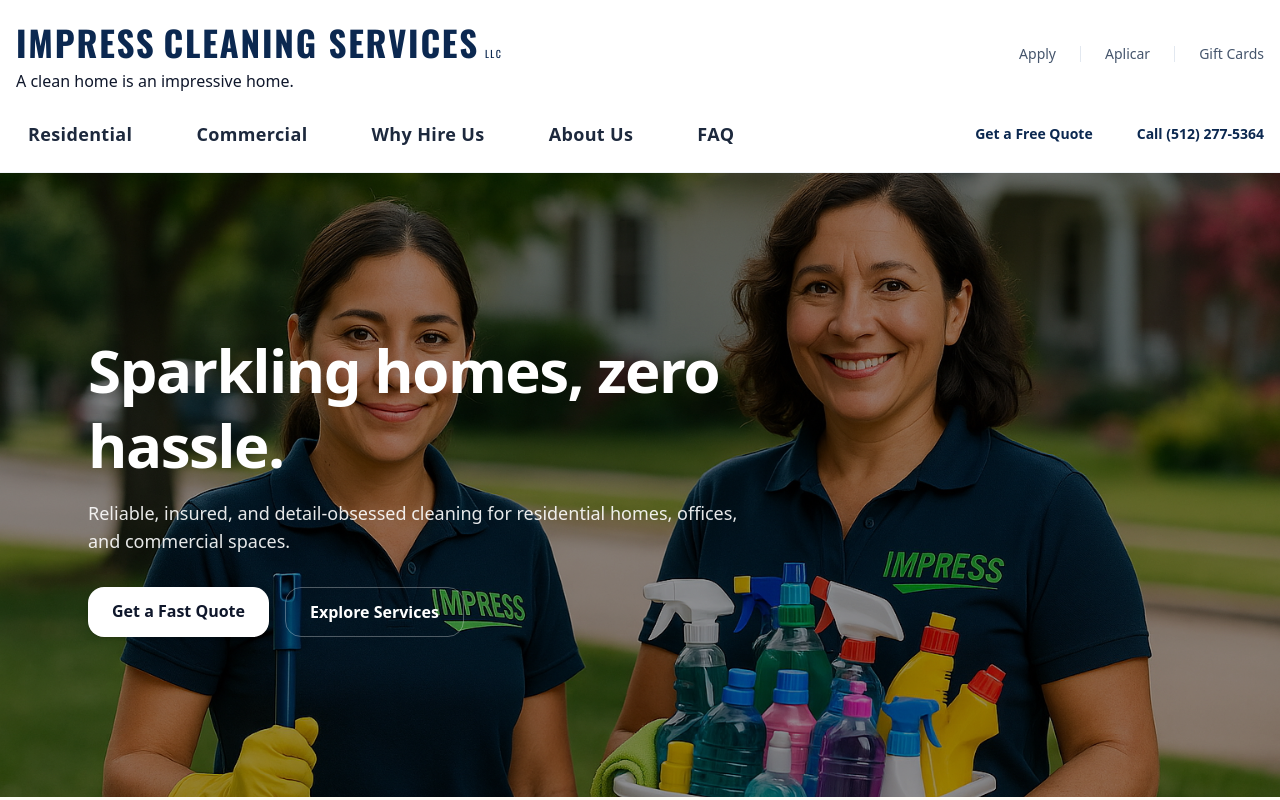
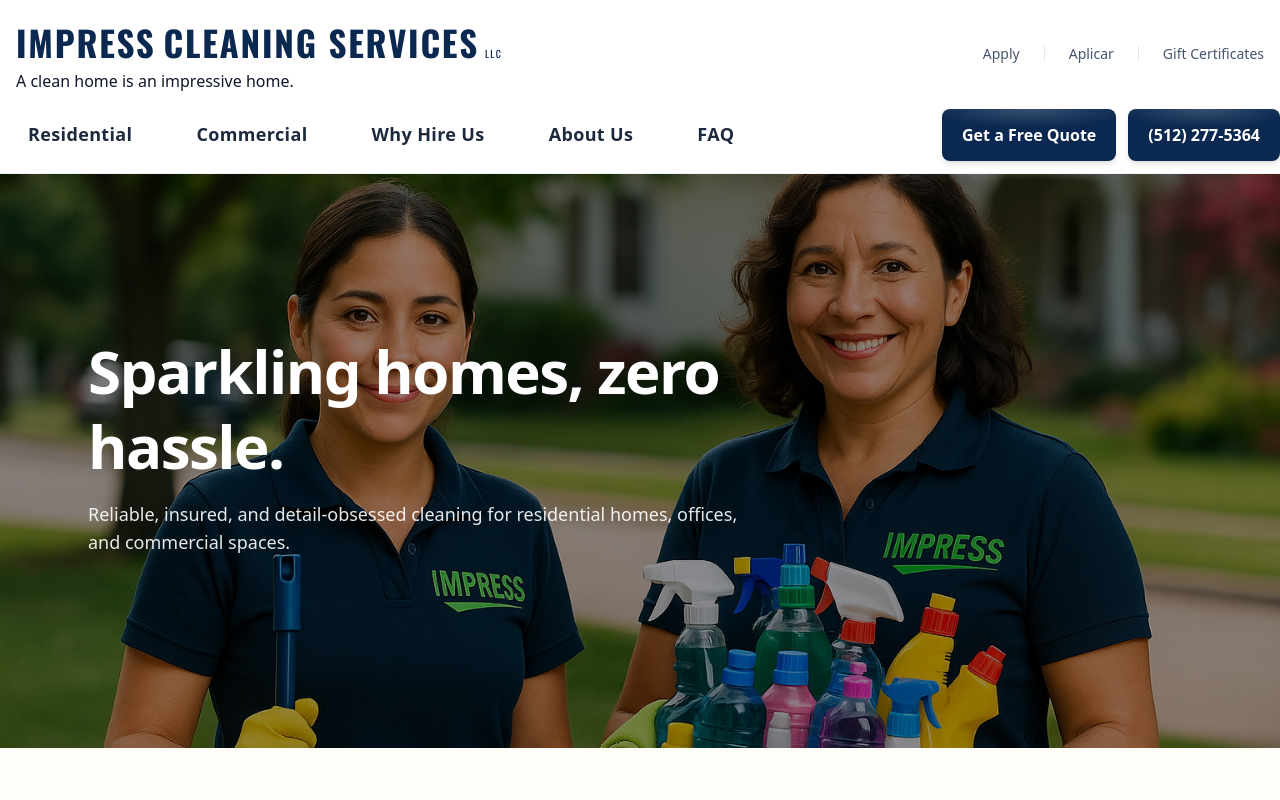
Before and after one commit to resp23f/impress-cleaning-site, a Next.js app: page / in a window 1280 px wide. Shown: the top 800 px of the page. Built offline with nearby package versions, Linux system fonts and the light colour scheme.

Commit message:
Remove old page-level footer; use global Footer component

```diff
--- a/src/app/ImpressCleaningSite.jsx
+++ b/src/app/ImpressCleaningSite.jsx
@@ -76,14 +76,17 @@ export default function ImpressCleaningSite() {
 if (res.ok) {
       setSent(true);
       form.reset();
+    } else {
+      console.error("Formspree JSON error", res.status, payload);
+      alert(payload.errors?.[0]?.message ?? "Submit failed. Check Allowed Domains.");
     }
   } catch (err) {
-      console.error(err);
+    console.error("Network error:", err);
+    alert("Network error. Please try again.");
   } finally {
     setSending(false);
   }
 }
-
   return (
     <main id="home" className="min-h-screen text-slate-800">
 
@@ -112,7 +115,7 @@ export default function ImpressCleaningSite() {
         <li className="mx-6 h-4 w-px bg-slate-200" aria-hidden="true" />
         <li><Link href="/aplicar" className="hover:text-slate-900">Aplicar</Link></li>
         <li className="mx-6 h-4 w-px bg-slate-200" aria-hidden="true" />
-        <li><a href="/gift-cards" className="hover:text-slate-900">Gift Cards</a></li>
+        <li><a href="/gift-cards" className="hover:text-slate-900">Gift Certificates</a></li>
       </ul>
     </div>
 
@@ -150,11 +153,24 @@ export default function ImpressCleaningSite() {
   <div className="ml-auto flex items-center gap-2 shrink-0">
     {/* Desktop ≥1280px */}
     <div className="hidden xl:flex items-center gap-3 shrink-0">
-      <a href="#quote" className="px-4 py-2 text-sm font-semibold text-[#0B2850] whitespace-nowrap">
+      <a href="#quote"
+      className="relative inline-flex items-center justify-center rounded-lg
+bg-[#0B2850] shadow-[inset_0_1px_0_rgba(255,255,255,0.12)] hover:shadow-[inset_0_1px_0_rgba(255,255,255,0.12),0_6px_18px_rgba(0,0,0,0.25)]
+px-5 py-3.5 text-white font-semibold shadow-md hover:shadow-lg hover:brightness-150
+hover:ring-2 hover:ring-[#00A86B]/30 hover:ring-offset-1 transition
+before:absolute before:inset-0 before:rounded-lg
+before:bg-[radial-gradient(100%_60%_at_50%_0%,rgba(255,255,255,0.18),rgba(255,255,255,0)_60%)]
+before:pointer-events-none">
         Get a Free Quote
       </a>
-      <a href="tel:15122775364" className="px-4 py-2 text-sm font-semibold text-[#0B2850] whitespace-nowrap">
-        Call (512) 277-5364
+      <a href="tel:15122775364" className="relative inline-flex items-center justify-center rounded-lg
+bg-[#0B2850] shadow-[inset_0_1px_0_rgba(255,255,255,0.12)] hover:shadow-[inset_0_1px_0_rgba(255,255,255,0.12),0_6px_18px_rgba(0,0,0,0.25)]
+px-5 py-3.5 text-white font-semibold shadow-md hover:shadow-lg hover:brightness-150
+hover:ring-2 hover:ring-[#00A86B]/30 hover:ring-offset-1 transition
+before:absolute before:inset-0 before:rounded-lg
+before:bg-[radial-gradient(100%_60%_at_50%_0%,rgba(255,255,255,0.18),rgba(255,255,255,0)_60%)]
+before:pointer-events-none">
+        (512) 277-5364
       </a>
     </div>
 
@@ -215,18 +231,6 @@ export default function ImpressCleaningSite() {
         Reliable, insured, and detail-obsessed cleaning for residential homes, offices, and commercial spaces.
       </p>
       <div className="mt-8 flex flex-wrap gap-4">
-        <a
-          href="#quote"
-          className="rounded-2xl px-6 py-3 font-semibold bg-white text-slate-900 shadow hover:shadow-md"
-        >
-          Get a Fast Quote
-        </a>
-        <a
-          href="#services"
-          className="rounded-2xl px-6 py-3 font-semibold border border-white/30 text-white hover:bg-white/10"
-        >
-          Explore Services
-        </a>
       </div>
     </div>
   </div>
@@ -455,6 +459,7 @@ className="w-full h-full block border-none outline-none -translate-y-px"
     />
   </div>
 </section>
+
 {/* Quote Form */}
 <section id="quote" className="w-full px-4 md:px-8 lg:px-12 py-16">
     <h2 className="text-2xl md:text-4xl font-extrabold tracking-tight text-[#0B2850]">
@@ -463,6 +468,14 @@ className="w-full h-full block border-none outline-none -translate-y-px"
   <p className="mt-3 md:mt-3 text-lg md:text-1xl leading-snug text-slate-600 max-w-5xl">
     Tell us about your space and schedule. We’ll respond quickly after submitting your request.
   </p>
+
+   {sent ? (
+    <div className="mt-6 rounded-2xl bg-white ring-1 ring-emerald-100 shadow-sm p-10 text-center text-emerald-700 animate-fade-in">
+      <p className="text-2xl font-semibold mb-2">Thank you!</p>
+      <p className="text-lg">We&apos;ll be in touch with you soon.</p>
+    </div>
+  ) : (
+      /* --- FORM CARD --- */
   <form onSubmit={handleSubmit} className="rounded-2xl bg-white ring-1 ring-slate-200 shadow-sm p-6 md:p-8">
     <div className="grid grid-cols-1 md:grid-cols-2 gap-4">
       {/* Name */}
@@ -545,9 +558,10 @@ className="w-full h-full block border-none outline-none -translate-y-px"
           <select
             id="frequency"
             name="frequency"
-            defaultValue="One-Time"
+            defaultValue="Select Option"
             className="mt-1 w-full appearance-none rounded-xl bg-white ring-1 ring-slate-200 px-3.5 py-2.5 pr-9 text-slate-900 shadow-sm outline-none focus:ring-2 focus:ring-emerald-500"
           >
+            <option>Select Option</option>
             <option>One-Time</option>
             <option>Weekly</option>
             <option>Bi-Weekly</option>
@@ -563,15 +577,16 @@ className="w-full h-full block border-none outline-none -translate-y-px"
 
       {/* Start (custom select) */}
       <div className="col-span-1 md:col-span-2 lg:col-span-1">
-        <label htmlFor="start" className="block text-sm font-medium text-slate-700">Start</label>
+        <label htmlFor="start" className="block text-sm font-medium text-slate-700">Start Date</label>
         <div className="relative">
           <select
             id="start"
             name="start"
-            defaultValue="Asap"
+            defaultValue="Start Date"
             className="mt-1 w-full appearance-none rounded-xl bg-white ring-1 ring-slate-200 px-3.5 py-2.5 pr-9 text-slate-900 shadow-sm outline-none focus:ring-2 focus:ring-emerald-500"
           >
-            <option>Asap</option>
+            <option>Select Option</option>
+            <option>ASAP</option>
             <option>This Week</option>
             <option>Next Week</option>
             <option>Next Month</option>
@@ -601,21 +616,19 @@ className="w-full h-full block border-none outline-none -translate-y-px"
         type="submit"
         className="inline-flex items-center justify-center rounded-full bg-[#0B2850] px-5 py-2.5 text-white font-semibold shadow-sm transition-all duration-150 hover:-translate-y-0.5 hover:shadow-md active:translate-y-0"
       >
-        Send Request
+        {sending ? "Sending..." : "Send Request"}
       </button>
       <a href="mailto:admin@impressyoucleaning.com" className="text-slate-600 hover:text-slate-900 text-sm underline-offset-2 hover:underline">
       </a>
     </div>
-
     <p className="mt-4 text-xs text-slate-500">
       By submitting, you agree to be contacted about your request. No spam.
     </p>
   </form>
+  )}
     </section>
-
     </main>
-  );
-}
+  )
 
 // ---------- UI building blocks ----------
 function Card({ title, desc }) {
@@ -783,4 +796,4 @@ function DropdownMenu({ label, items = [] }) {
       </div>
     </div>
   );
-}
+}}
```
Lines whose indentation alone changed are shown as unchanged.
